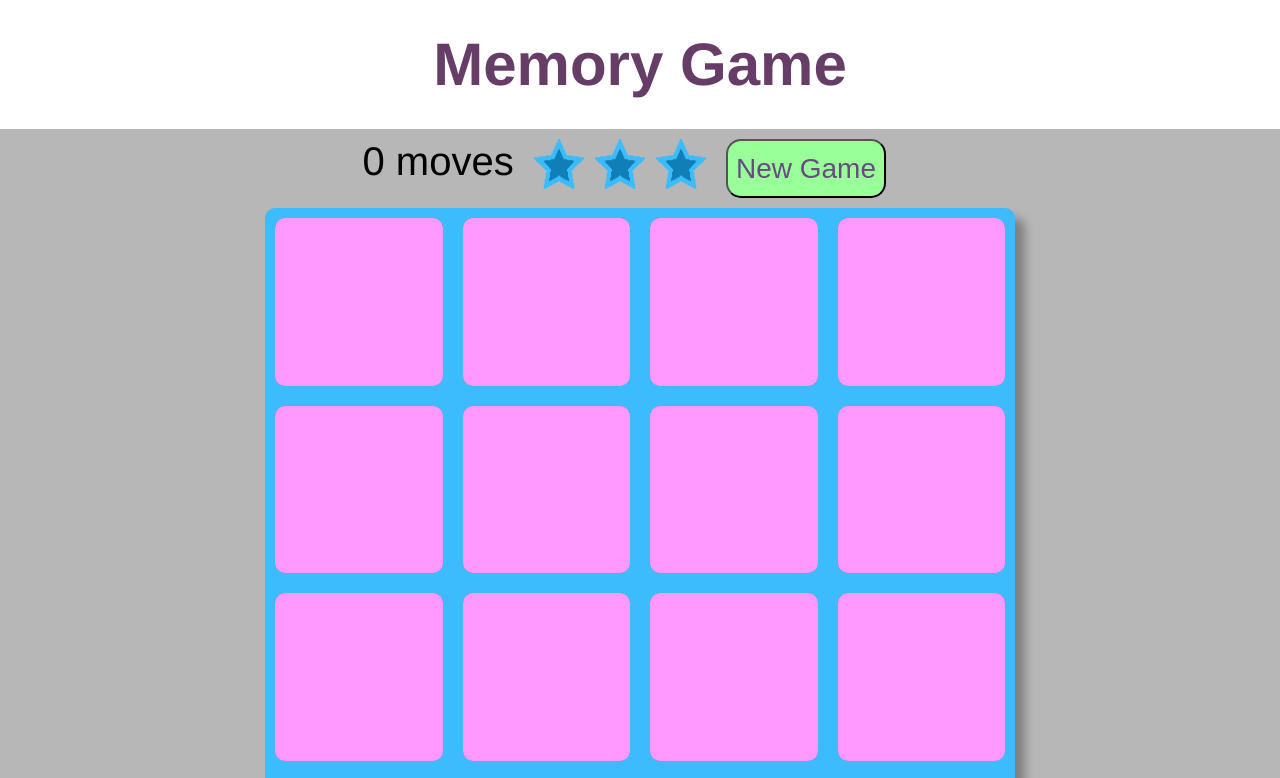
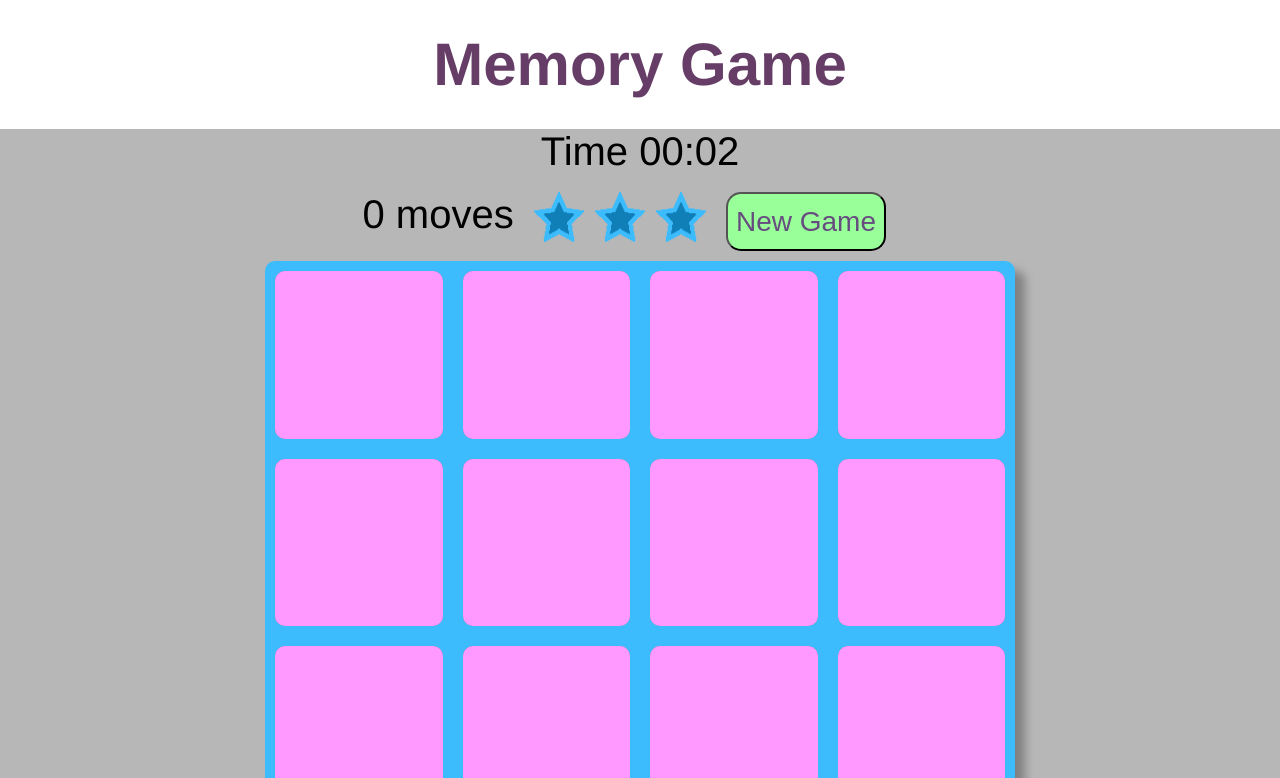
Before and after one commit to Azure7x/memory-game, a plain HTML site: page index.html in a window 1280 px wide. Both pictures are taken after a click on the button "Start". Shown: the top 778 px of the page. Drawn offline with Linux system fonts and the light colour scheme.

Commit message:
add time display

```diff
--- a/css/app.css
+++ b/css/app.css
@@ -26,6 +26,7 @@ h1 {
   text-align: center;
   margin: auto;
   font-size: 24px;
+  flex-wrap: wrap;
 }
 
 #moves-num,
@@ -41,6 +42,10 @@ h1 {
   padding: 8px;
   color: #664c7f;
   cursor: pointer;
+}
+
+.time {
+  width: 100%;
 }
 
 /* main card grid section */
@@ -185,6 +190,7 @@ h1 {
 
 p {
   margin-bottom: 8px;
+  margin-top: 0;
 }
 
 .selected {
--- a/index.html
+++ b/index.html
@@ -12,6 +12,7 @@
   <h1>Memory Game</h1>
   <!-- displays the information for the game -->
   <section id="game-info">
+    <p class="time">Time <span class="set-time">00:00</span></p>
     <div id="moves-num">0 Moves</div>
     <div id="stars">
       <img id="star-one" src="img/full-star.png" alt="blue star" width="25px" height="25px">
--- a/js/app.js
+++ b/js/app.js
@@ -67,6 +67,20 @@ document.getElementsByClassName("start")[0].addEventListener("click",function(){
     twoStars = 2;
     oneStar = 3;
   }
+
+  setInterval(function(){
+      let endTime = new Date().getTime();
+      endTime = endTime - startTime;
+      let min = Math.floor(endTime/60000);
+      if(min<9){
+        min = "0"+min;
+      }
+      let sec = ((endTime%60000)/1000).toFixed(0);
+      if(sec<9){
+        sec = "0"+sec;
+      }
+      document.getElementsByClassName("set-time")[0].innerHTML = min + ":" + sec;
+  },1000);
 });
 
 //readjusts card height when window is resized
```
